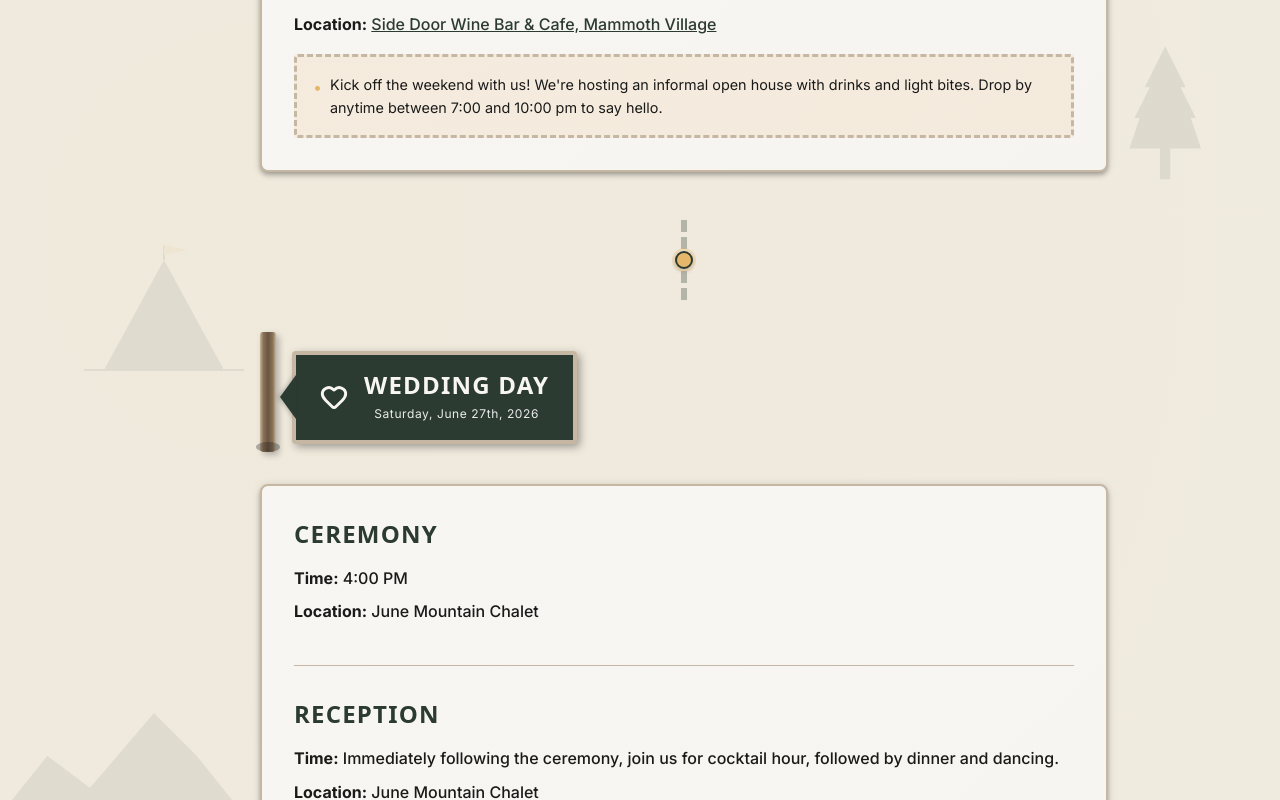
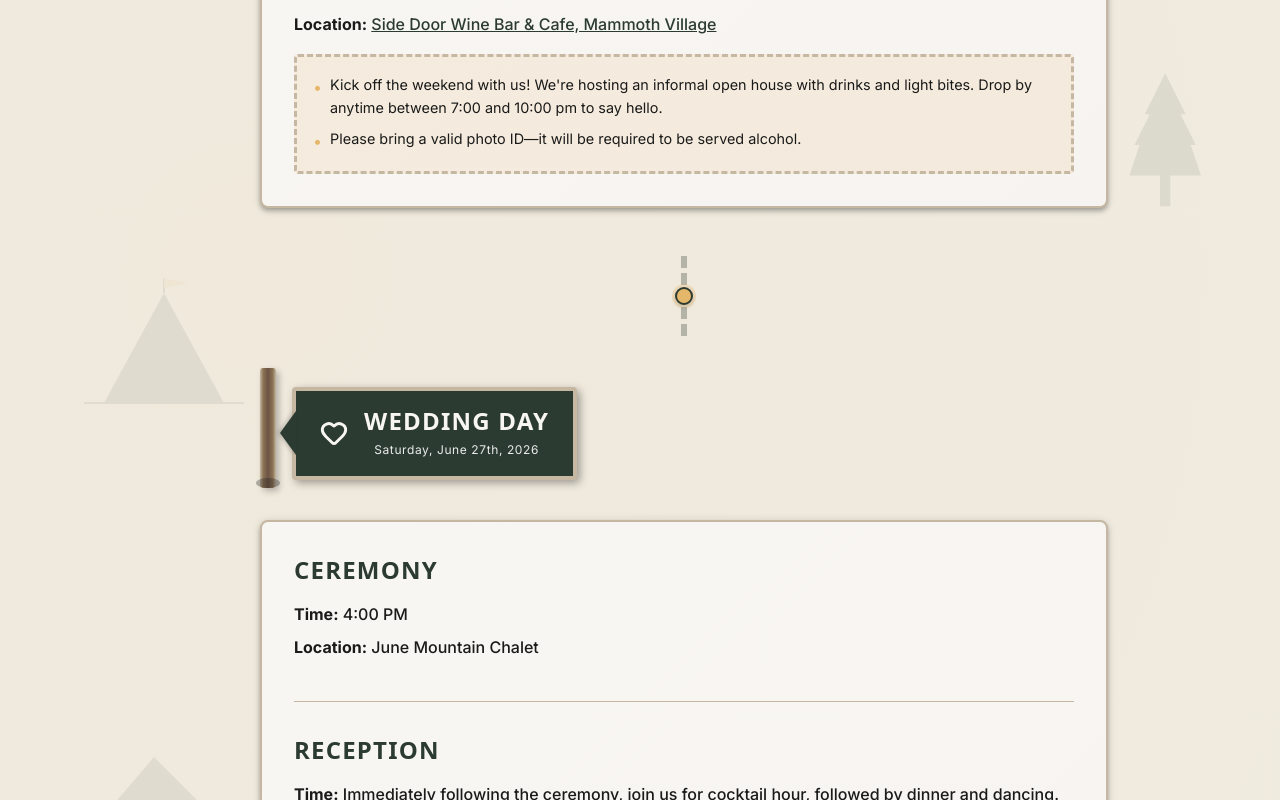
Before and after one commit to ejknighton/Juliet-And-EJ, a React (Vite) app: page /#/wedding-details in a window 1280 px wide. Shown: the part 1060-1860 px from the top of the page. Built offline with nearby package versions, Linux system fonts and the light colour scheme.

Commit message:
adding id needed

```diff
--- a/src/data/faq.json
+++ b/src/data/faq.json
@@ -117,6 +117,10 @@
         {
           "question": "Will there be an open bar?",
           "answer": "Yes! We can't wait to celebrate with you. Please just remember to drink plenty of water between cocktails to stay ahead of the altitude."
+        },
+        {
+          "question": "Do I need to bring my ID?",
+          "answer": "Yes—please bring a valid photo ID to both the Friday Welcome Party and the Saturday wedding reception. It will be required to be served alcohol at the bar."
         }
       ]
     },
--- a/src/pages/WeddingDetails.tsx
+++ b/src/pages/WeddingDetails.tsx
@@ -174,6 +174,7 @@ export default function WeddingDetails() {
                 locationUrl: "https://maps.app.goo.gl/rX1hUEVaw4yNUCUw7",
                 details: [
                   "Kick off the weekend with us! We're hosting an informal open house with drinks and light bites. Drop by anytime between 7:00 and 10:00 pm to say hello.",
+                  "Please bring a valid photo ID—it will be required to be served alcohol.",
                 ],
               },
             ]}
@@ -197,6 +198,9 @@ export default function WeddingDetails() {
                 name: "Reception",
                 time: "Immediately following the ceremony, join us for cocktail hour, followed by dinner and dancing.",
                 location: "June Mountain Chalet",
+                details: [
+                  "Please bring a valid photo ID—it will be required to be served alcohol at the bar.",
+                ],
               },
               {
                 name: "Transportation",
```
